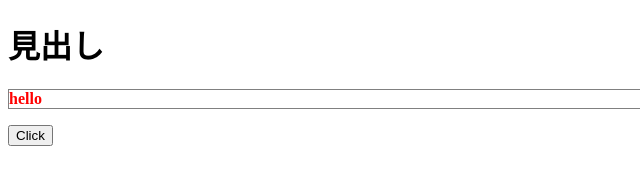
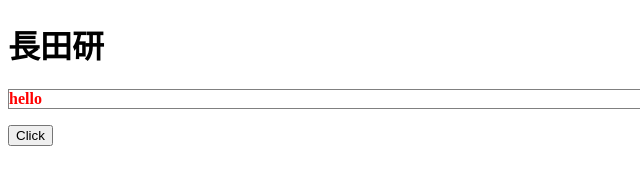
Before and after one commit to NaoyaTakamatsu/nagatalab, a plain HTML site: page index.html in a window 1280 px wide. Shown: the full height of the page, 0-640 px from the left. Drawn offline with Linux system fonts and the light colour scheme.

Commit message:
html編集

```diff
--- a/index.html
+++ b/index.html
@@ -11,7 +11,7 @@
     </style>
 </head>
 <body>
-<h1>見出し</h1>
+<h1>長田研</h1>
     <p id="msg">こんにちは！</p>
     <button id="add">Click</button>
     <script>
```
